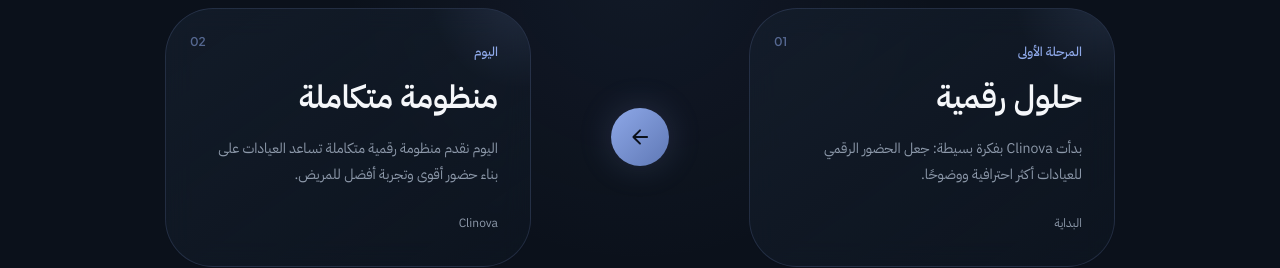
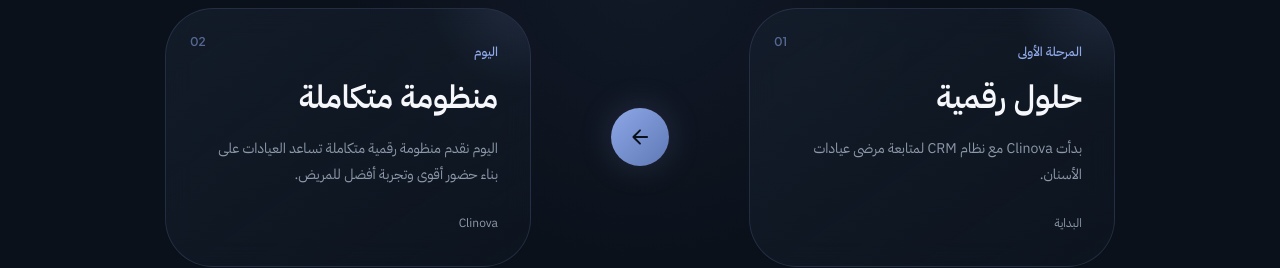
Before and after one commit to ibraham7/clinova, a React (Vite) app: page / in a window 1280 px wide. Shown: the part 2060-2328 px from the top of the page. Built offline with nearby package versions, Linux system fonts and the light colour scheme.

Commit message:
Clarify Clinova's origins as a dental patient follow-up CRM

```diff
--- a/src/components/StorySection/StorySection.tsx
+++ b/src/components/StorySection/StorySection.tsx
@@ -140,7 +140,7 @@ function StorySection() {
                         <StoryCard
                             eyebrow="المرحلة الأولى"
                             title="حلول رقمية"
-                            description="بدأت Clinova بفكرة بسيطة: جعل الحضور الرقمي للعيادات أكثر احترافية ووضوحًا."
+                            description="بدأت Clinova مع نظام CRM لمتابعة مرضى عيادات الأسنان."
                             number="01"
                             year="البداية"
                         />
```
